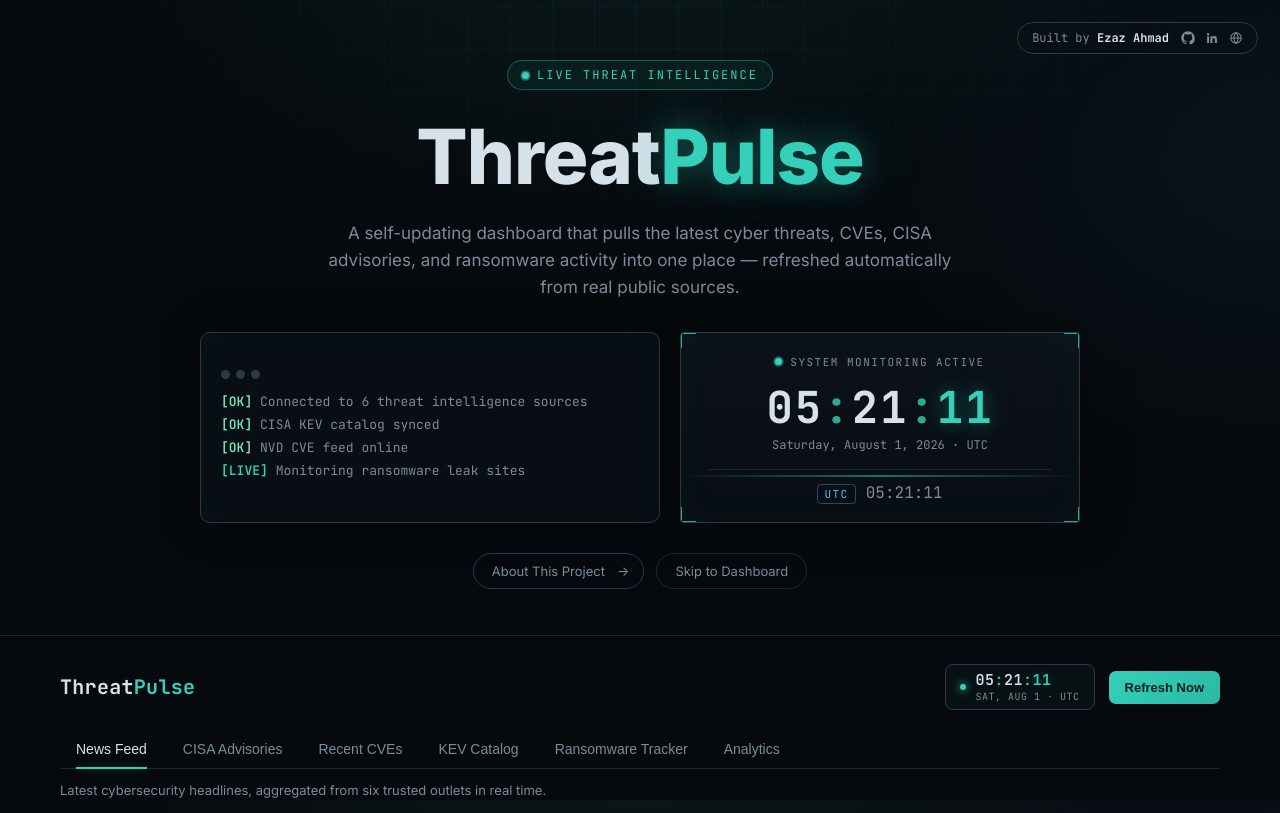
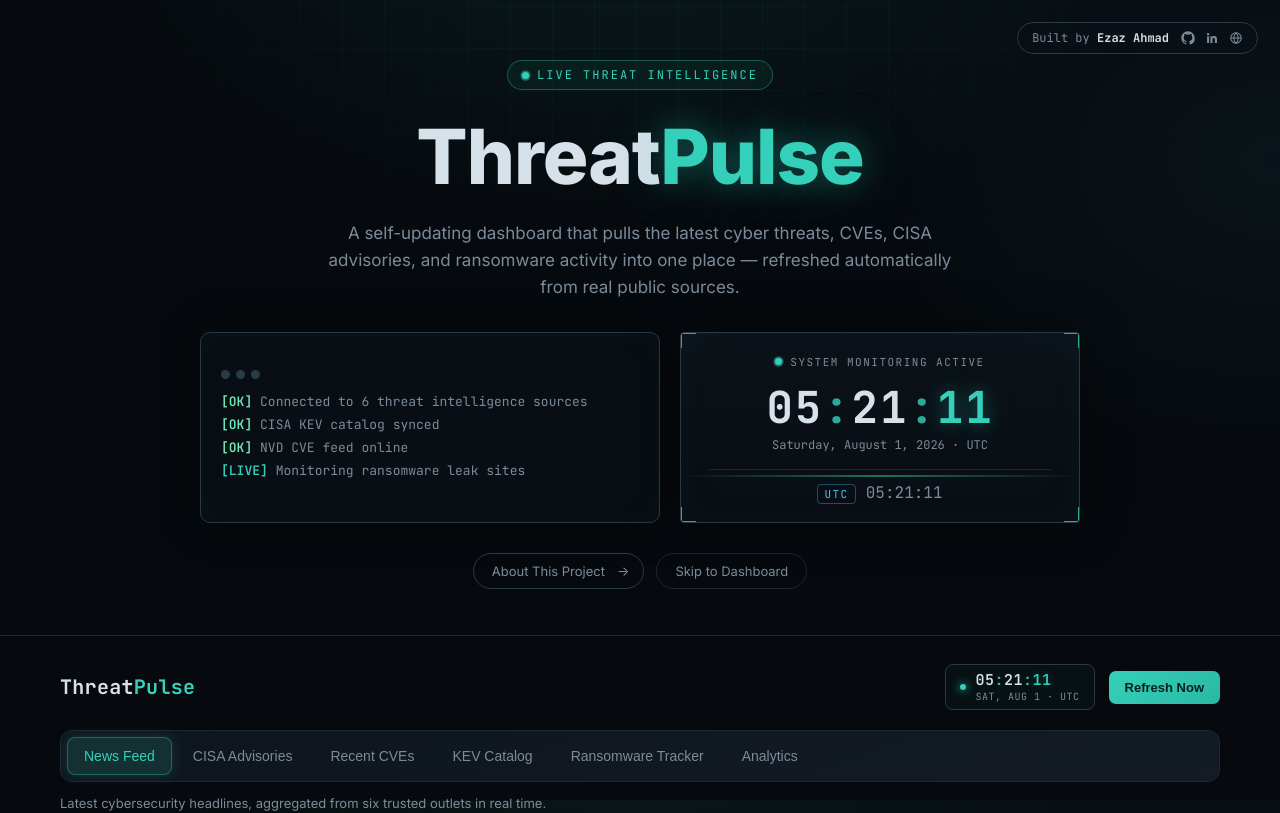
Before and after one commit to Ezaz-Ahmad/ThreatPulse, a React (Vite) app in the folder frontend/: page / in a window 1280 px wide. Shown: the top 813 px of the page. Built offline with nearby package versions, Linux system fonts and the light colour scheme; no server answers.

Commit message:
Anchor tab bar with card styling; scroll-hint fade; Show less collapse

```diff
--- a/frontend/src/App.css
+++ b/frontend/src/App.css
@@ -840,12 +840,19 @@
 .tabs-wrap {
   position: relative;
   margin-bottom: 18px;
+  /* Same card treatment as .stat-card (gradient panel + border + radius) so
+     the tab strip reads as a solid, anchored piece of the UI instead of
+     bare text floating in empty space between the stat cards and the
+     content below it. */
+  background: linear-gradient(160deg, var(--panel), var(--panel-2));
+  border: 1px solid var(--border);
+  border-radius: 12px;
+  padding: 6px;
 }
 
 .tabs {
   display: flex;
   gap: 4px;
-  border-bottom: 1px solid var(--border);
   flex-wrap: wrap;
 }
 
@@ -874,13 +881,13 @@
 .tabs-fade-left {
   left: 0;
   justify-content: flex-start;
-  background: linear-gradient(to right, var(--bg) 0%, transparent 100%);
+  background: linear-gradient(to right, var(--panel-2) 0%, transparent 100%);
 }
 
 .tabs-fade-right {
   right: 0;
   justify-content: flex-end;
-  background: linear-gradient(to left, var(--bg) 0%, transparent 100%);
+  background: linear-gradient(to left, var(--panel-2) 0%, transparent 100%);
 }
 
 .tabs-fade-arrow {
@@ -899,37 +906,26 @@
 
 .tab {
   background: transparent;
-  border: none;
-  color: var(--muted);
-  padding: 11px 16px;
+  border: 1px solid transparent;
+  color: var(--muted);
+  padding: 10px 16px;
   cursor: pointer;
   font-size: 14px;
   font-weight: 500;
+  border-radius: 8px;
   position: relative;
-  transition: color 0.2s ease;
-}
-
-.tab::after {
-  content: "";
-  position: absolute;
-  left: 16px;
-  right: 16px;
-  bottom: -1px;
-  height: 2px;
-  background: var(--accent);
-  transform: scaleX(0);
-  transition: transform 0.25s ease;
-  box-shadow: 0 0 10px var(--glow-accent);
-}
-
-.tab:hover { color: var(--text); }
-
+  transition: color 0.2s ease, background-color 0.2s ease, border-color 0.2s ease, box-shadow 0.2s ease;
+}
+
+.tab:hover { color: var(--text); background: rgba(255, 255, 255, 0.04); }
+
+/* Same tinted-pill language as .chip.active, so the selected tab reads as
+   a solid, pressed-in segment of the bar rather than a floating underline. */
 .tab.active {
-  color: var(--text);
-}
-
-.tab.active::after {
-  transform: scaleX(1);
+  color: var(--accent);
+  background: color-mix(in srgb, var(--accent) 14%, transparent);
+  border-color: color-mix(in srgb, var(--accent) 35%, transparent);
+  box-shadow: 0 0 14px color-mix(in srgb, var(--accent) 18%, transparent);
 }
 
 @media (max-width: 640px) {
```
